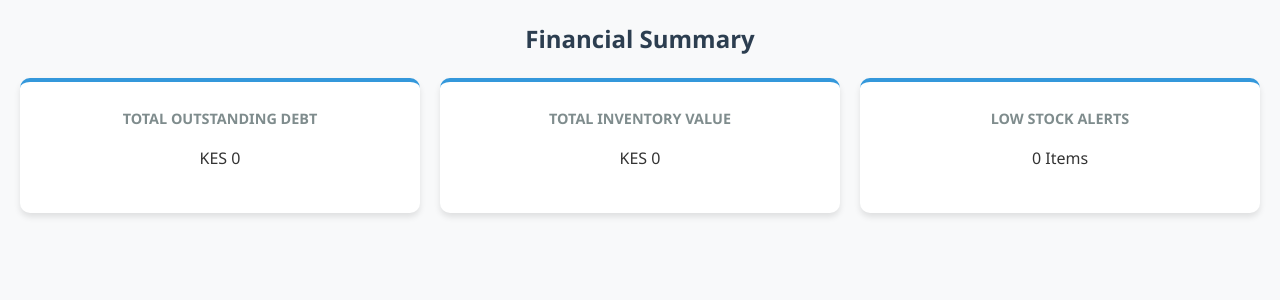
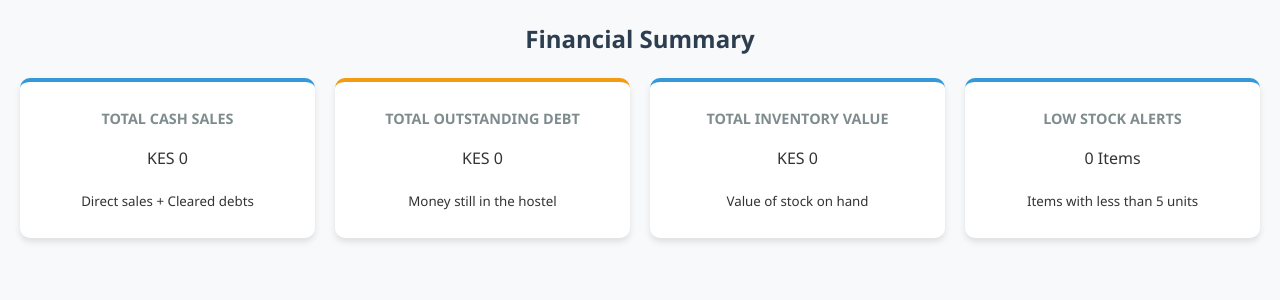
Before and after one commit to stanly08/HostelVendorApp, a Flask app: page /reports in a window 1280 px wide. Shown: the part 86-386 px from the top of the page. Run offline with Flask 3, Linux system fonts and the light colour scheme; the visitor is signed in with stand-in values (Sample User, id 1).

Commit message:
Update reports.html

```diff
--- a/templates/reports.html
+++ b/templates/reports.html
@@ -12,18 +12,51 @@
 
     <h2>Financial Summary</h2>
     <div class="report-grid">
-        <div class="card">
+        <div class="card success">
+            <h4>Total Cash Sales</h4>
+            <p>KES {{ total_sales }}</p>
+            <small>Direct sales + Cleared debts</small>
+        </div>
+
+        <div class="card warning">
             <h4>Total Outstanding Debt</h4>
             <p>KES {{ total_debt }}</p>
+            <small>Money still in the hostel</small>
         </div>
-        <div class="card">
+
+        <div class="card info">
             <h4>Total Inventory Value</h4>
             <p>KES {{ inventory_value }}</p>
+            <small>Value of stock on hand</small>
         </div>
-        <div class="card">
+
+        <div class="card danger">
             <h4>Low Stock Alerts</h4>
             <p>{{ low_stock }} Items</p>
+            <small>Items with less than 5 units</small>
         </div>
     </div>
+
+    {% if low_stock_list %}
+    <h3>Restock Needed</h3>
+    <table>
+        <thead>
+            <tr>
+                <th>Item</th>
+                <th>Units Left</th>
+                <th>Price</th>
+            </tr>
+        </thead>
+        <tbody>
+            {% for item in low_stock_list %}
+            <tr>
+                <td>{{ item.name }}</td>
+                <td style="color: red; font-weight: bold;">{{ item.stock }}</td>
+                <td>KES {{ item.price }}</td>
+            </tr>
+            {% endfor %}
+        </tbody>
+    </table>
+    {% endif %}
 </body>
 </html>
```
